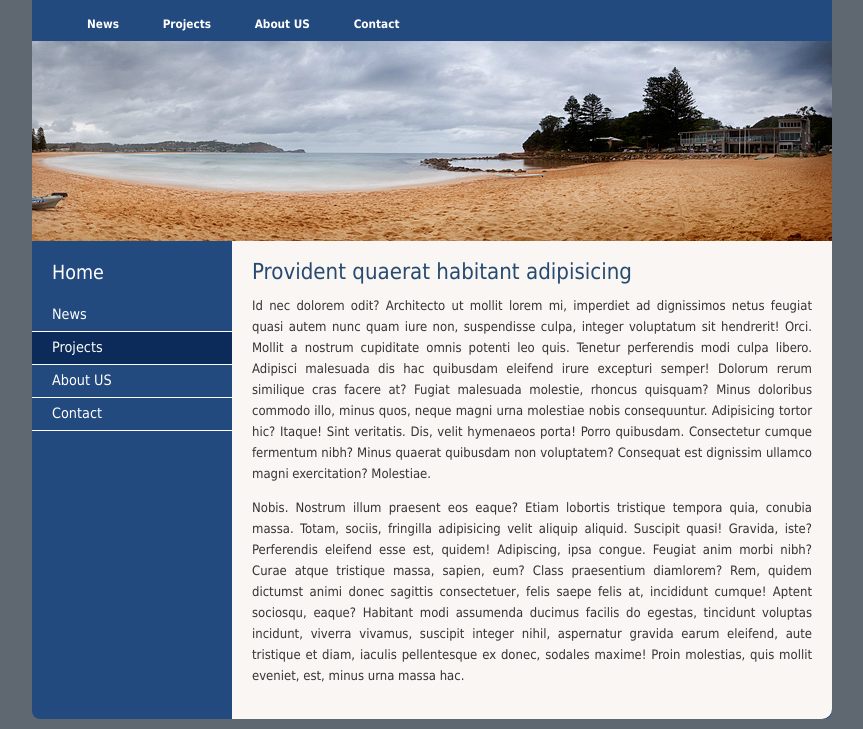
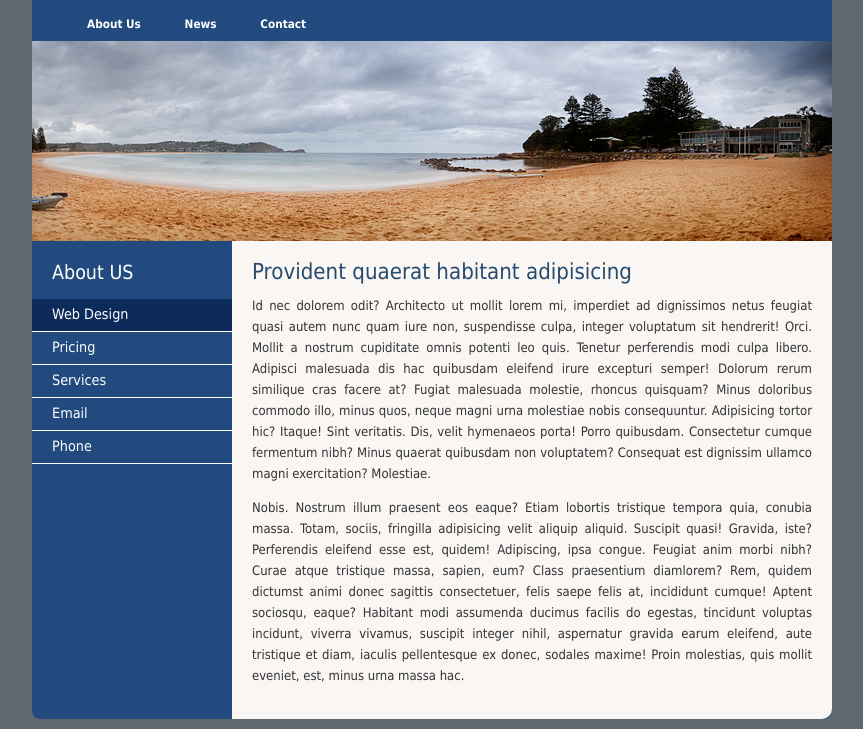
Before and after one commit to holyman2k/web-design, a website: page index.html in a window 1280 px wide. Shown: the part 93-822 px from the top of the page, without its empty margins (208-1071 px from the left). Drawn offline with Linux system fonts and the light colour scheme.

Commit message:
modified webpage navigation and menu bar names

```diff
--- a/index.html
+++ b/index.html
@@ -18,9 +18,8 @@
 
 			<div id="navigation">
 				<ul>
+					<li><a href="#">About Us</a></li>
 					<li><a href="#">News</a></li>
-					<li><a href="#">Projects</a></li>
-					<li><a href="#">About US</a></li>
 					<li><a href="#">Contact</a></li>
 				</ul>
 			</div>
@@ -29,12 +28,13 @@
 			</div>
 
 			<div id="sideBar">
-				<h2>Home</h2>
+				<h2>About US</h2>
 				<ul>
-					<li><a href="#">News</a></li>
-					<li class="selected"><a href="#">Projects</a></li>
-					<li><a href="#">About US</a></li>
-					<li><a href="#">Contact</a></li>
+                    <li class="selected"><a href="#">Web Design</a></li>
+					<li><a href="#">Pricing</a></li>
+                    <li><a href="#">Services</a></li>
+                    <li><a href="#">Email</a></li>
+                    <li><a href="#">Phone</a></li>
 			  </ul>
 			</div>
 
```
